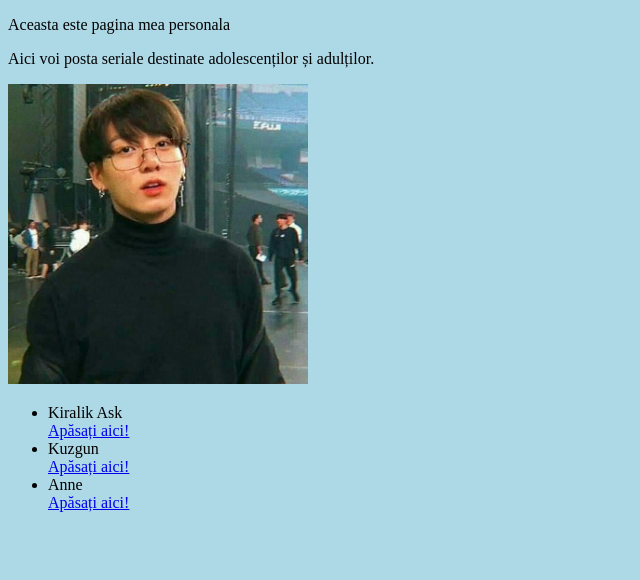
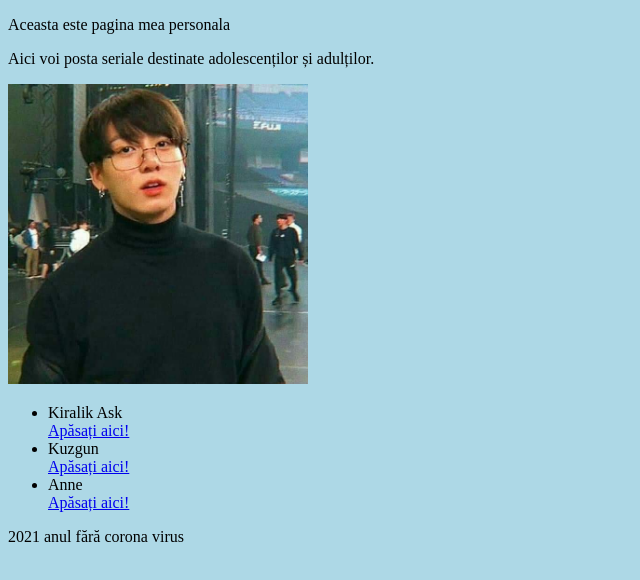
Before and after one commit to nicoleta2003/nicoleta2003.github.io, a plain HTML site: page index.html in a window 1280 px wide. Shown: the whole page, without its empty margins (0-640 px from the left). Drawn offline with Linux system fonts and the light colour scheme.

Commit message:
Update index.html

```diff
--- a/index.html
+++ b/index.html
@@ -20,7 +20,10 @@
 
 <li>Anne </li><a href=https://m.imdb.com/title/tt0246430/?ref_=fn_al_tt_0>Apăsați aici! </a>
 
-</ul></body>
+</ul>
+<p id="an" >2021 anul fără corona virus </p>
+
+</body>
 
 
 
```
